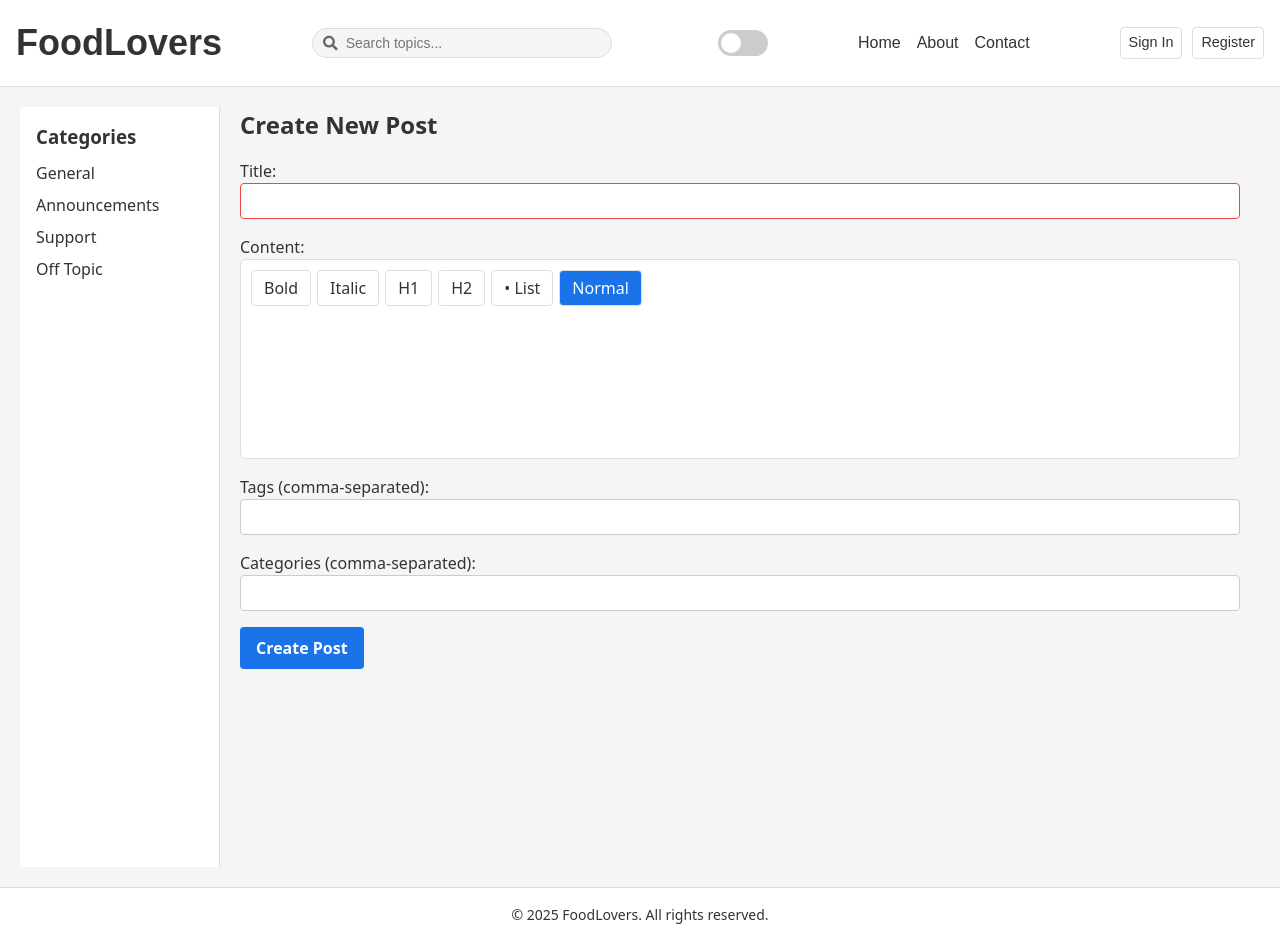
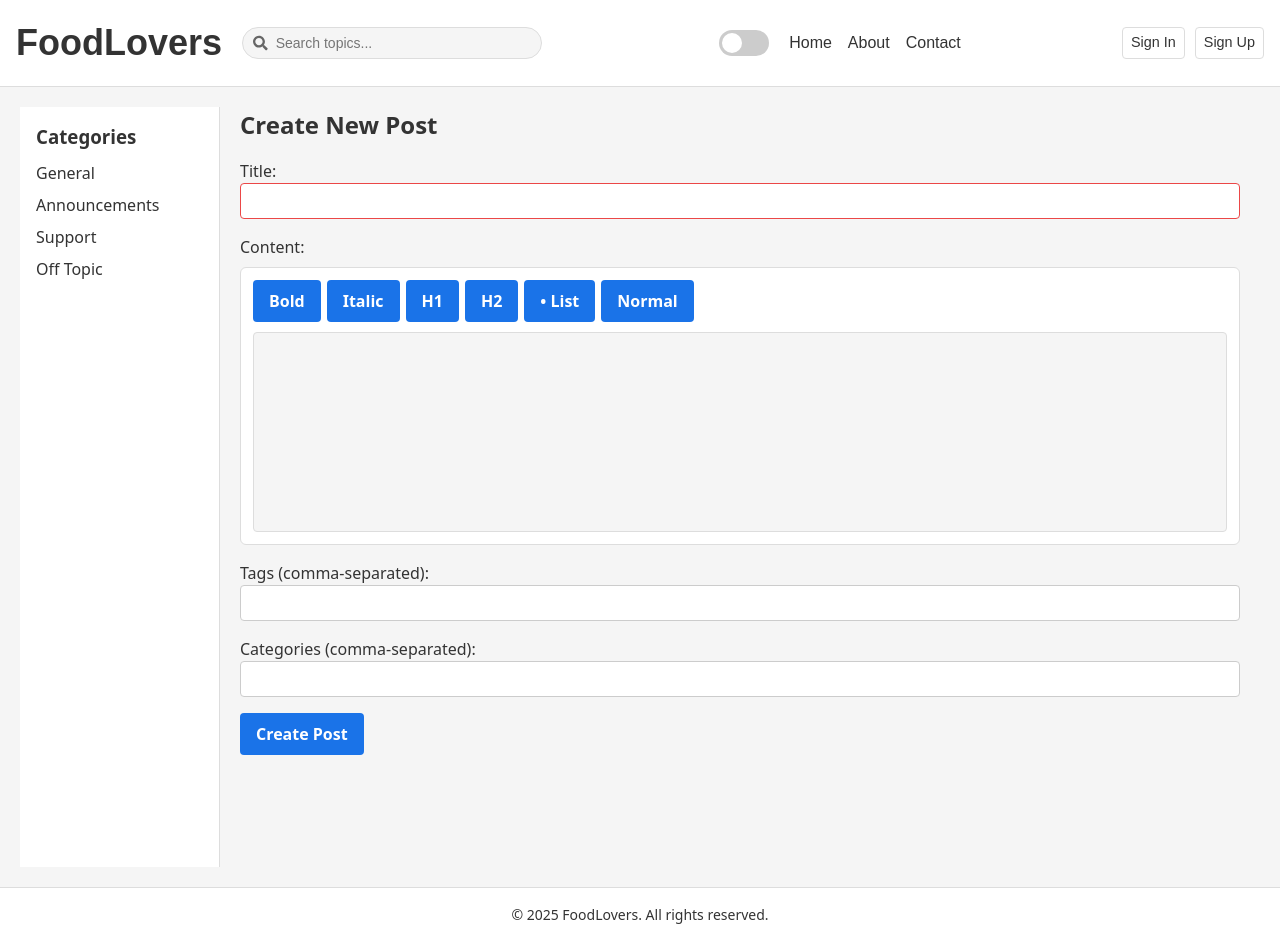
Before and after one commit to Atlaseer/FullstackProject, a React (Vite) app in the folder client/: page /newpost in a window 1280 px wide. Built offline with nearby package versions, Linux system fonts and the light colour scheme; no server answers.

Commit message:
Fixed some more styling issues also linked new post to website

```diff
--- a/client/src/Components/Header.jsx
+++ b/client/src/Components/Header.jsx
@@ -12,6 +12,7 @@ const Header = () => {
 
     return(
         <header className='forum-header'>
+            <div className='forum-seperate-part'>
                 <div className='forum-logo'><Link to="/"><h2>FoodLovers</h2></Link></div>
 
                 <div className="forum-search">
@@ -22,15 +23,22 @@ const Header = () => {
                       className="search-input"
                       />
                 </div>
+            </div>
+            <div className='forum-seperate-part'>
+
             <ThemeToggle/>
             <Navbar/>
+            </div>
             <div className="forum-user">
                 {user ? (
+                    <div>
+                     <Link to="/newpost" className="auth-link">Create</Link>
                     <UserMenu/>
+                    </div>
                 ) :
                     <div className="auth-buttons">
                         <Link to="/login" className="auth-link">Sign In</Link>
-                        <Link to="/signup" className="auth-link">Register</Link>
+                        <Link to="/signup" className="auth-link">Sign Up</Link>
                     </div>
                 }
             </div>
--- a/client/src/styles/Header.css
+++ /dev/null
@@ -1,121 +0,0 @@
-.forum-header {
-    display: flex;
-    justify-content: space-between;
-    align-items: center;
-    padding: 16px;
-    background-color: #ffffff;
-    border-bottom: 1px solid #ddd;
-    font-family: sans-serif;
-  }
-
-  .forum-logo {
-    font-size: 24px;
-    font-weight: bold;
-    color: #1a73e8;
-  }
-
-  .forum-search {
-    display: flex;
-    align-items: center;
-    background-color: #f1f3f4;
-    padding: 6px 10px;
-    border-radius: 20px;
-    width: 300px;
-  }
-
-  .search-icon {
-    color: #666;
-    margin-right: 8px;
-  }
-
-  .search-input {
-    border: none;
-    background: none;
-    outline: none;
-    width: 100%;
-    font-size: 14px;
-  }
-
-  .forum-nav {
-    display: flex;
-    align-items: center;
-    gap: 20px;
-  }
-
-  .forum-nav a {
-    text-decoration: none;
-    color: #333;
-    font-weight: 500;
-    transition: color 0.2s;
-  }
-
-  .forum-nav a:hover {
-    color: #1a73e8;
-  }
-
-  .nav-icon {
-    margin-right: 5px;
-    vertical-align: middle;
-  }
-
-  .logout-button {
-    background-color: #1a73e8;
-    color: white;
-    border: none;
-    padding: 8px 14px;
-    border-radius: 4px;
-    cursor: pointer;
-    font-weight: bold;
-    transition: background-color 0.2s;
-  }
-
-  .logout-button:hover {
-    background-color: #155ab6;
-  }
-
-
-  .theme-switch {
-    position: relative;
-    display: inline-block;
-    width: 50px;
-    height: 26px;
-    margin-left: 16px;
-  }
-
-  .theme-switch input {
-    opacity: 0;
-    width: 0;
-    height: 0;
-  }
-
-  .theme-switch .slider {
-    position: absolute;
-    cursor: pointer;
-    background-color: #ccc;
-    border-radius: 34px;
-    top: 0;
-    left: 0;
-    right: 0;
-    bottom: 0;
-    transition: 0.4s;
-  }
-
-  .theme-switch .slider:before {
-    position: absolute;
-    content: '';
-    height: 20px;
-    width: 20px;
-    left: 3px;
-    bottom: 3px;
-    background-color: white;
-    border-radius: 50%;
-    transition: 0.4s;
-  }
-
-  .theme-switch input:checked + .slider {
-    background-color: #1a73e8;
-  }
-
-  .theme-switch input:checked + .slider:before {
-    transform: translateX(24px);
-  }
--- a/client/src/styles/Main.css
+++ b/client/src/styles/Main.css
@@ -195,6 +195,12 @@ td {
   font-family: sans-serif;
   color: var(--text-color);
 }
+.forum-seperate-part
+{
+  display: flex;
+  flex-direction: row;
+  gap:20px;
+}
 
 .forum-logo {
   font-size: 24px;
@@ -210,6 +216,8 @@ td {
   border-radius: 20px;
   width: 300px;
   border: 1px solid var(--border-color);
+  height:32px;
+  align-self: center;
 }
 
 .search-icon {
@@ -254,6 +262,46 @@ td {
   color: var(--link-hover);
   font-weight: bold;
   text-decoration: underline;
+}
+
+.editor-container {
+  display: flex;
+  flex-direction: column;
+  gap: 8px;
+}
+
+.editor-toolbar {
+  display: flex;
+  gap: 6px;
+  flex-wrap: wrap;
+}
+
+.editor-content {
+  min-height: 200px;
+  padding: 10px;
+  border: 1px solid var(--border-color);
+  border-radius: 4px;
+  background-color: var(--bg-card);
+  color: var(--text-color);
+  font-size: 1rem;
+  line-height: 1.5;
+  outline: none;
+}
+
+/* Fix bullet/numbered lists */
+.editor-content ul,
+.editor-content ol {
+  padding-left: 1.5rem;
+}
+
+/* Reset borders */
+.ProseMirror {
+  outline: none;
+}
+
+/* Optional hover/focus style */
+.editor-content:focus-within {
+  border-color: var(--link-hover);
 }
 
 
--- a/client/src/styles/TiptapEditor.css
+++ b/client/src/styles/TiptapEditor.css
@@ -1,35 +1,46 @@
 .tiptap-editor-wrapper {
   border: 1px solid var(--border-color);
-    background: var(--bg-card);
   border-radius: 6px;
-    padding: 10px;
-    min-height: 200px;
+  background-color: var(--bg-card);
+  padding: 12px;
+  margin-top: 8px;
+  display: flex;
+  flex-direction: column;
+  gap: 10px;
 }
 
-  .editor-toolbar {
+/* Menu bar styling */
+.tiptap-editor-wrapper .menu-bar {
   display: flex;
+  flex-wrap: wrap;
   gap: 6px;
-    flex-wrap: wrap;
-    margin-bottom: 8px;
 }
 
-  .editor-toolbar button {
-    padding: 6px 12px;
-    background: var(--bg-footer);
-    color: var(--text-color);
+/* Tiptap content area */
+.tiptap-editor-wrapper .ProseMirror {
+  min-height: 200px;
+  padding: 10px;
   border: 1px solid var(--border-color);
   border-radius: 4px;
-    font-weight: 500;
-    cursor: pointer;
-    transition: background 0.2s;
+  background-color: var(--bg-main);
+  color: var(--text-color);
+  outline: none;
+  line-height: 1.6;
+  font-size: 1rem;
 }
 
-  .editor-toolbar button:hover {
-    background-color: var(--button-bg);
-    color: white;
+/* List spacing fix */
+.tiptap-editor-wrapper .ProseMirror ul,
+.tiptap-editor-wrapper .ProseMirror ol {
+  padding-left: 1.5rem;
 }
 
-  .editor-toolbar button.active {
-    background-color: var(--button-bg);
-    color: white;
+/* Dark mode tweaks */
+.dark .tiptap-editor-wrapper {
+  background-color: var(--bg-card);
 }
+
+.dark .tiptap-editor-wrapper .ProseMirror {
+  background-color: var(--bg-main);
+  color: var(--text-color);
+}
```
Lines whose indentation alone changed are shown as unchanged.
